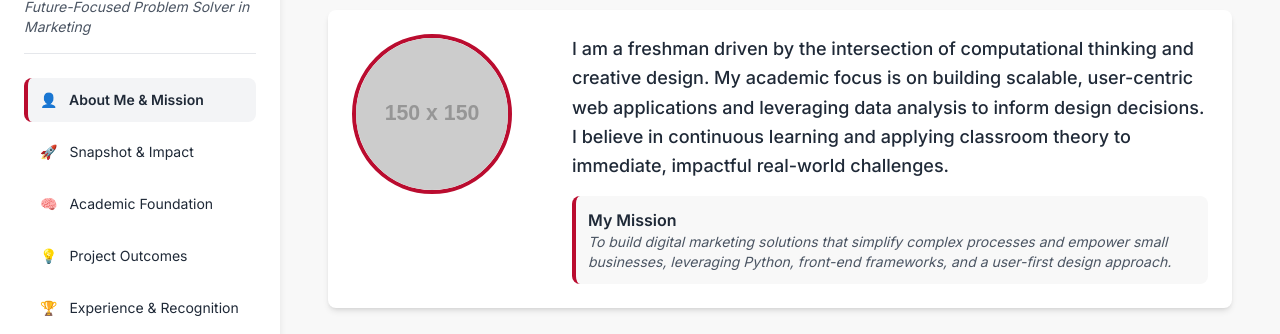
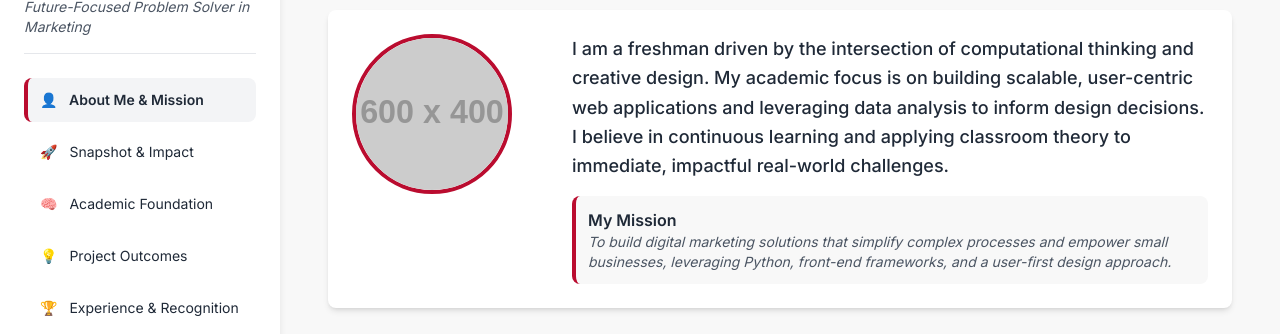
Before and after one commit to ayden2521/Ayden-White-Personal-Portfolio., a plain HTML site: page index.html in a window 1280 px wide. Shown: the part 107-441 px from the top of the page. Drawn offline with nearby package versions, Linux system fonts and the light colour scheme; placeholder pictures from the web are drawn by us.

Commit message:
Update index.html

```diff
--- a/index.html
+++ b/index.html
@@ -263,7 +263,7 @@ CONFIRMATION: NO SVG graphics used. NO Mermaid JS used. -->
             impactScoreMultiplier: 10, // Adjusts how much projects/awards count towards total impact
 
             // --- INTRODUCTION & BRANDING FIELDS ---
-            photoUrl: "<a href='https://postimg.cc/hz9Hy0pP' target='_blank'><img src='https://i.postimg.cc/hz9Hy0pP/thumbnail-Attachment-1.jpg' border='0' alt='thumbnail-Attachment-1'></a>", // Replace with a URL to a professional headshot
+            photoUrl: "https://placehold.co/600x400?thumbnail_Attachment-1.jpg", // Replace with a URL to a professional headshot
             logoUrl: "https://placehold.co/40x40/BA0C2F/FFFFFF.png?text=BSU", // URL for your school logo or personal brand icon
             personalBio: "I am a freshman driven by the intersection of computational thinking and creative design. My academic focus is on building scalable, user-centric web applications and leveraging data analysis to inform design decisions. I believe in continuous learning and applying classroom theory to immediate, impactful real-world challenges.",
             missionStatement: "To build digital marketing solutions that simplify complex processes and empower small businesses, leveraging Python, front-end frameworks, and a user-first design approach.",
```
